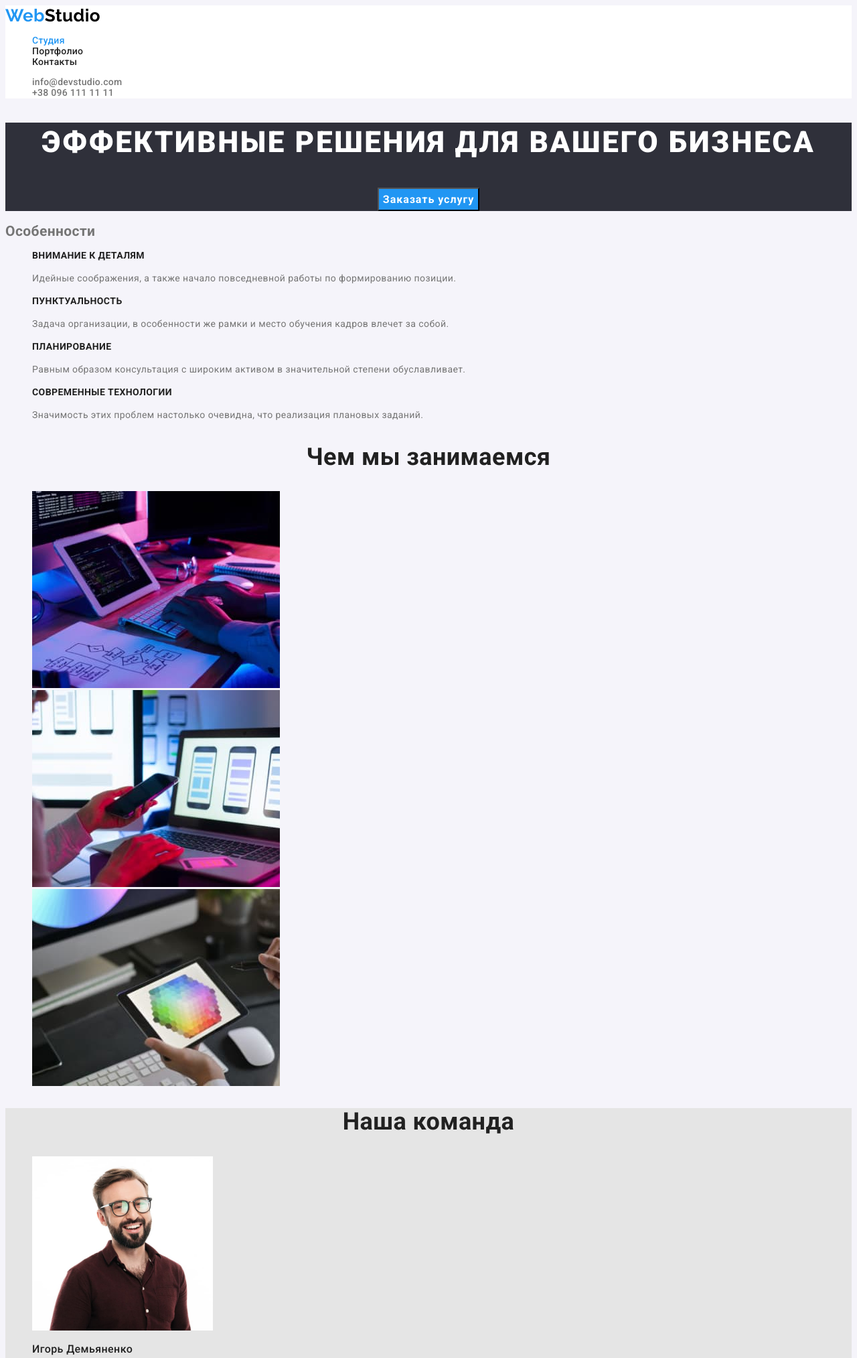
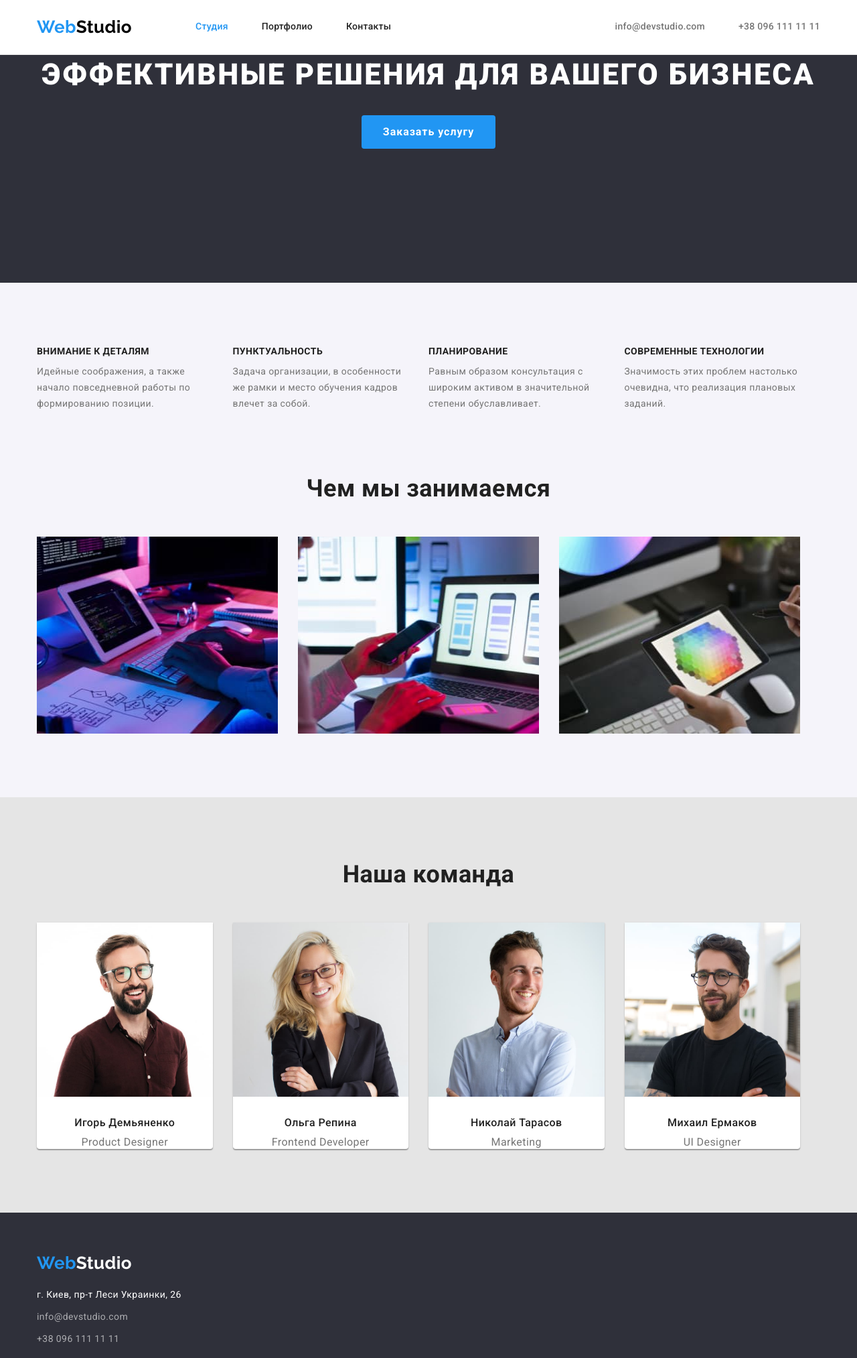
Before and after one commit to voanergesKM/goit-markup-hw-03, a plain HTML site: page index.html in a window 1280 px wide. Shown: the top 2027 px of the page at 67% size. Drawn offline with nearby package versions, Linux system fonts and the light colour scheme.

Commit message:
Pre-finish HW#3

```diff
--- a/css/styles.css
+++ b/css/styles.css
@@ -15,6 +15,7 @@
   --commands-bg-color: #e5e5e5;
   --footer-bg-color: #2f303a;
   --address-contact-color: rgba(255, 255, 255, 0.6);
+  --hero-button-hover: #188ce8;
 }
 
 body {
@@ -25,14 +26,44 @@ body {
   font-family: Roboto, sans-serif;
   letter-spacing: 0.03em;
 }
+h1,
+h2,
+h3,
+h4,
+p,
+ul {
+  margin-bottom: 0;
+  margin-top: 0;
+}
+
+img {
+  display: block;
+  max-width: 100%;
+}
+
+.container {
+  width: 1200px;
+  margin-left: auto;
+  margin-right: auto;
+  padding-left: 15px;
+  padding-right: 15px;
+}
+
+.header {
+  padding-bottom: 25px;
+  padding-top: 25px;
+  background-color: var(--color-white);
+  border-bottom: 1px solid #ececec;
+}
 
 .headers {
-  background-color: var(--color-white);
+  display: flex;
+  align-items: center;
 }
 
-/* .hiden-title {
-    display: none;
-} */
+.hiden-title {
+  display: none;
+}
 
 .site-nav .link.current {
   color: var(--accent-color);
@@ -40,6 +71,8 @@ body {
 
 .listnone {
   list-style: none;
+  padding: 0;
+  margin: 0;
 }
 
 .logo {
@@ -50,14 +83,40 @@ body {
   line-height: 1.19;
 }
 
+.header .logo {
+  margin-right: 95px;
+}
+
 .logo-accent {
   color: var(--accent-color);
 }
 
 .site-nav {
+  display: flex;
+
   font-weight: 500;
   line-height: 1.14;
   letter-spacing: 0.02em;
+}
+
+.site-nav .item {
+  margin-right: 50px;
+}
+
+.site-nav .item:last-child {
+  margin-right: 0;
+}
+
+.contact {
+  margin-left: auto;
+}
+
+.contact .item {
+  margin-right: 50px;
+}
+
+.contact .item:last-child {
+  margin-right: 0;
 }
 
 .site-nav .link {
@@ -65,10 +124,27 @@ body {
   text-decoration: none;
 }
 
+.navigation .link {
+  padding-top: 32px;
+  padding-bottom: 32px;
+}
+
+.contact .link {
+  padding-top: 32px;
+  padding-bottom: 32px;
+}
+
 .header .contact {
+  display: flex;
+
   font-weight: 500;
   line-height: 1.14;
   letter-spacing: 0.02em;
+}
+
+.hero {
+  text-align: center;
+  padding-bottom: 200px;
 }
 
 .hero-title {
@@ -80,25 +156,67 @@ body {
   letter-spacing: 0.06em;
   text-align: center;
   text-transform: uppercase;
+
+  margin-bottom: 30px;
+}
+
+.button {
+  display: inline-block;
+  border: 1px solid transparent;
+  font-family: inherit;
+  cursor: pointer;
+  border-radius: 4px;
 }
 
 .hero-button {
-  text-align: center;
-}
+  display: inline-block;
+  padding: 10px 32px;
 
-.hero .button {
+  background-color: var(--accent-color);
+  color: var(--color-white);
+
   font-weight: 700;
   font-size: 16px;
   line-height: 1.87;
   letter-spacing: 0.06em;
+  border-radius: 4px;
+
+  min-width: 200px;
+  border: none;
+  cursor: pointer;
+}
+
+.hero-button:hover {
+  background-color: var(--hero-button-hover);
+}
+
+.button.primary {
+  background-color: var(--accent-color);
+  color: var(--color-white);
+  /* border: var(--color-white); */
+}
+
+.button.secondary {
+  background-color: var(--color-white);
+  color: var(--sec-fontcolor);
+  border: none;
 }
 
 /* portfolio filter */
+
+.filter {
+  display: flex;
+  justify-content: center;
+
+  padding-bottom: 50px;
+}
 
 .filter .button {
   font-weight: 500;
   font-size: 16px;
   line-height: 1.62;
+  margin-right: 8px;
+  /* background-color: var(--primary-bg-color); */
 }
 
 /* Page title */
@@ -107,20 +225,60 @@ body {
   font-size: 36px;
   line-height: 1.16;
   text-align: center;
+
+  margin-bottom: 50px;
 }
 
 /* особенности */
+
+.peculiarity {
+  display: flex;
+  flex-wrap: wrap;
+}
+.peculiarity .item {
+  margin-right: 30px;
+  flex-basis: calc(100% / 4 - 30px);
+}
+
+.peculiarity .item:nth-child(4) {
+  margin-right: 0;
+}
+
+.section.peculiarity {
+  padding-top: 95px;
+  padding-bottom: 95px;
+}
 .peculiarity .title {
   font-size: 14px;
   font-weight: 700;
   line-height: 1.14;
   text-transform: uppercase;
+
+  margin-bottom: 10px;
 }
 
 .peculiarity .text {
   line-height: 1.71;
 }
 
+.section.what {
+  padding-bottom: 95px;
+}
+
+.what-list {
+  display: flex;
+  flex-wrap: wrap;
+}
+
+.what-list .item {
+  flex-wrap: wrap;
+  width: calc(100% / 3 - 30px);
+  margin-right: 30px;
+}
+
+.what-list .item:nth-child(3) {
+  margin-right: 0;
+}
 .contact .link,
 .portfolio-list .link {
   color: var(--primary-fontcolor);
@@ -128,6 +286,34 @@ body {
 }
 
 /* Наша команда */
+.section.commands {
+  padding-top: 95px;
+  padding-bottom: 95px;
+}
+
+.command {
+  display: flex;
+}
+
+.command .photo {
+  display: block;
+}
+
+.command .item {
+  background-color: var(--color-white);
+  box-shadow: 0px 1px 3px rgba(0, 0, 0, 0.12), 0px 1px 1px rgba(0, 0, 0, 0.14),
+    0px 2px 1px rgba(0, 0, 0, 0.2);
+  border-radius: 0px 0px 4px 4px;
+
+  flex-wrap: wrap;
+  flex-basis: calc(100% / 4 - 30px);
+  margin-right: 30px;
+  text-align: center;
+}
+
+.command .item:nth-child(4) {
+  margin-right: 0;
+}
 
 .commands {
   background-color: var(--commands-bg-color);
@@ -137,6 +323,9 @@ body {
   font-weight: 500;
   font-size: 16px;
   line-height: 1.18;
+
+  margin-top: 30px;
+  margin-bottom: 10px;
 }
 
 .command .position {
@@ -145,16 +334,40 @@ body {
 }
 
 /* портфолио */
+
+.portfolio-list {
+  display: flex;
+  flex-wrap: wrap;
+  margin: -15px -15px;
+}
 .portfolio-list .title {
   font-weight: 700;
   font-size: 18px;
   line-height: 2;
   letter-spacing: 0.06em;
+
+  margin-bottom: 4px;
+}
+
+.portfolio-list > .item {
+  flex-basis: calc((100% - 90px) / 3);
+  margin: 15px 15px;
+  border: 1px solid #eeeeee;
+  /* outline: 1px solid tomato; */
+}
+
+.description {
+  margin: 20px 24px;
 }
 
 .portfolio-list .technology {
-  font-size: 16px;
-  line-height: 1.87;
+  line-height: 1.875;
+}
+
+.portfolio-section {
+  padding-top: 95px;
+  padding-bottom: 95px;
+  background-color: var(--color-white);
 }
 
 .site-nav .link:hover,
@@ -181,16 +394,25 @@ body {
   color: var(--sec-fontcolor);
 }
 
+.footer {
+  padding-top: 60px;
+  padding-bottom: 60px;
+}
+
 .footer,
 .hero {
   background-color: var(--footer-bg-color);
 }
 
 .footer .logo {
+  display: inline-block;
   color: var(--color-white);
+
+  margin-bottom: 20px;
 }
 
 .address a {
+  display: inline-block;
   text-decoration: none;
 }
 
@@ -208,33 +430,7 @@ body {
   line-height: 1.71;
 }
 
-.button {
-  font-family: inherit;
-  cursor: pointer;
+.mail {
+  margin-top: 9px;
+  margin-bottom: 9px;
 }
-
-.button.primary {
-  background-color: var(--accent-color);
-  color: var(--color-white);
-  /* border: var(--color-white); */
-}
-
-.button.secondary {
-  background-color: var(--color-white);
-  color: var(--sec-fontcolor);
-  /* border: none; */
-}
-
-/* .portfolio-section .filter,
-.portfolio-list {
-    list-style: none;
-} */
-
-/* .filter .button:hover,
-.filter .button:focus {
-    color: var(--accent-color);
-} */
-
-/* .portfolio-list .link {
-    text-decoration: none;
-} */
--- a/index.html
+++ b/index.html
@@ -11,76 +11,94 @@
       href="https://fonts.googleapis.com/css2?family=Raleway:wght@700&family=Roboto:wght@400;500;700;900&display=swap"
       rel="stylesheet"
     />
+    <link
+      rel="stylesheet"
+      href="https://cdnjs.cloudflare.com/ajax/libs/modern-normalize/1.1.0/modern-normalize.min.css"
+    />
     <link rel="stylesheet" href="./css/styles.css" />
   </head>
   <body>
-    <header class="header headers">
-      <a href="./index.html" class="logo"><span class="logo-accent">Web</span>Studio</a>
+    <header class="header">
+      <div class="container headers">
+        <a href="./index.html" class="logo site"><span class="logo-accent">Web</span>Studio</a>
         <nav class="navigation">
           <ul class="listnone site-nav">
-          <li><a href="./index.html" class="link current">Студия</a></li>
-          <li><a href="./portfolio.html" class="link">Портфолио</a></li>
-          <li><a href="" class="link">Контакты</a></li>
+            <li class="item"><a href="./index.html" class="link current">Студия</a></li>
+            <li class="item"><a href="./portfolio.html" class="link">Портфолио</a></li>
+            <li class="item"><a href="" class="link">Контакты</a></li>
           </ul>
         </nav>
         <ul class="listnone contact">
-        <li><a href="mailto:info@devstudio.com" class="link">info@devstudio.com</a></li>
-        <li><a href="tel:+380961111111" class="link">+38 096 111 11 11</a></li>
+          <li class="item">
+            <a href="mailto:info@devstudio.com" class="link">info@devstudio.com</a>
+          </li>
+          <li class="item"><a href="tel:+380961111111" class="link">+38 096 111 11 11</a></li>
         </ul>
+      </div>
     </header>
     <main>
       <section class="hero">
+        <div class="container">
           <h1 class="hero-title">Эффективные решения для вашего бизнеса</h1>
-        <div class="hero-button"><button class="button primary">Заказать услугу</button></div>
+          <button class="hero-button primary">Заказать услугу</button>
+        </div>
       </section>
-      <section class="section">
+      <section class="section peculiarity">
+        <div class="container">
           <h2 class="hiden-title">Особенности</h2>
           <ul class="peculiarity listnone">
-          <li>
+            <li class="item">
               <h3 class="title">Внимание к деталям</h3>
               <p class="text">
                 Идейные соображения, а также начало повседневной работы по формированию позиции.
               </p>
             </li>
-          <li>
+            <li class="item">
               <h3 class="title">Пунктуальность</h3>
               <p class="text">
                 Задача организации, в особенности же рамки и место обучения кадров влечет за собой.
               </p>
             </li>
-          <li>
+            <li class="item">
               <h3 class="title">Планирование</h3>
               <p class="text">
                 Равным образом консультация с широким активом в значительной степени обуславливает.
               </p>
             </li>
-          <li>
+            <li class="item">
               <h3 class="title">Современные технологии</h3>
               <p class="text">
                 Значимость этих проблем настолько очевидна, что реализация плановых заданий.
               </p>
             </li>
           </ul>
+        </div>
       </section>
-      <section class="section">
+      <section class="section what">
+        <div class="container">
           <h2 class="section-title">Чем мы занимаемся</h2>
-        <ul class="listnone">
-          <li>
+          <ul class="listnone what-list">
+            <li class="item">
               <img src="./images/img1.jpg" alt="Программирование" width="370" height="294" />
             </li>
-          <li>
+
+            <li class="item">
               <img src="./images/img2.jpg" alt="Адаптивная вёрстка" width="370" height="294" />
             </li>
-          <li>
+
+            <li class="item">
               <img src="./images/img3.jpg" alt="Дизайн" width="370" height="294" />
             </li>
           </ul>
+        </div>
       </section>
       <section class="section commands">
+        <div class="container">
           <h2 class="section-title">Наша команда</h2>
           <ul class="command listnone">
-          <li>
+            <li class="item">
               <img
+                class="photo"
                 src="./images/photo_demyanenko.jpg"
                 alt="Игорь Демьяненко"
                 width="270"
@@ -89,29 +107,49 @@
               <h3 class="title">Игорь Демьяненко</h3>
               <p class="position">Product Designer</p>
             </li>
-          <li>
-            <img src="./images/photo_repina.jpg" alt="Ольга Репина" width="270" height="260" />
+            <li class="item">
+              <img
+                class="photo"
+                src="./images/photo_repina.jpg"
+                alt="Ольга Репина"
+                width="270"
+                height="260"
+              />
               <h3 class="title">Ольга Репина</h3>
               <p class="position">Frontend Developer</p>
             </li>
-          <li>
-            <img src="./images/photo_tarasov.jpg" alt="Николай Тарасов" width="270" height="260" />
+            <li class="item">
+              <img
+                class="photo"
+                src="./images/photo_tarasov.jpg"
+                alt="Николай Тарасов"
+                width="270"
+                height="260"
+              />
               <h3 class="title">Николай Тарасов</h3>
               <p class="position">Marketing</p>
             </li>
-          <li>
-            <img src="./images/photo_ermakov.jpg" alt="Михаил Ермаков" width="270" height="260" />
+            <li class="item">
+              <img
+                class="photo"
+                src="./images/photo_ermakov.jpg"
+                alt="Михаил Ермаков"
+                width="270"
+                height="260"
+              />
               <h3 class="title">Михаил Ермаков</h3>
               <p class="position">UI Designer</p>
             </li>
           </ul>
+        </div>
       </section>
     </main>
     <footer class="footer">
+      <div class="container">
         <a href="./index.html" class="logo"><span class="logo-accent">Web</span>Studio</a>
         <address class="address">
           <ul class="list listnone">
-          <li>
+            <li class="add">
               <a
                 href="https://goo.gl/maps/4YWWPyWF16ZQ9Hfj6"
                 target="_blank"
@@ -120,10 +158,13 @@
                 >г. Киев, пр-т Леси Украинки, 26</a
               >
             </li>
-          <li><a href="mailto:info@devstudio.com" class="contact">info@devstudio.com</a></li>
-          <li><a href="tel:+380961111111" class="contact">+38 096 111 11 11</a></li>
+            <li class="mail">
+              <a href="mailto:info@devstudio.com" class="contact">info@devstudio.com</a>
+            </li>
+            <li class="tel"><a href="tel:+380961111111" class="contact">+38 096 111 11 11</a></li>
           </ul>
         </address>
+      </div>
     </footer>
   </body>
 </html>
```
Also changed, not shown: portfolio.html (+52 -21 lines). Lines whose indentation alone changed are shown as unchanged.
